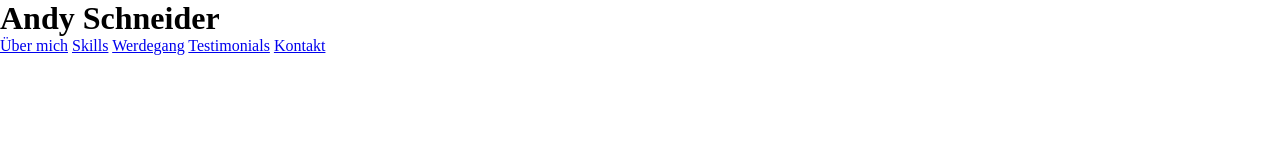
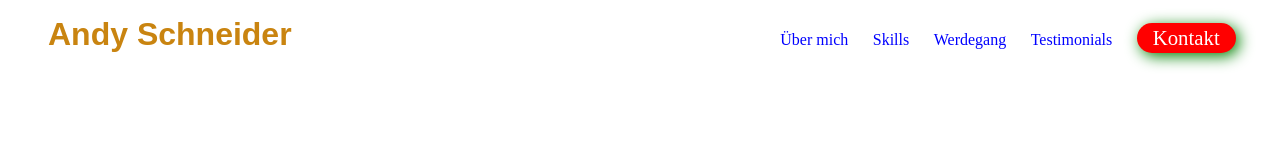
Before and after one commit to aschneiderbuch/07_Tag_Lev1_3_css_vertiefung_flexbox_portfolio, a plain HTML site: page index.html in a window 1280 px wide. Drawn offline with Linux system fonts and the light colour scheme; a web font is replaced by a local one.

Commit message:
StyleKontaktButtonBeginn

```diff
--- a/assets/css/style.css
+++ b/assets/css/style.css
@@ -5,13 +5,13 @@ font-family: Radio Canada, sans-serif;
 */
 
 
-*{
+* {
     margin: 0;
     padding: 0;
     box-sizing: border-box;
 }
 
-html{
+html {
     font-size: 16px;
 }
 
@@ -19,6 +19,7 @@ html{
     font-family: Radio Canada;
     src: url("../fonts/Radio_Canada/RadioCanada-Italic-VariableFont_wdth\,wght.ttf");
 }
+
 /*
 h1{
 font-family: Radio Canada, sans-serif;
@@ -65,3 +66,41 @@ margin: 1rem;
 h1 breite geben
 
  */
+
+
+header {
+    display: flex;
+    align-items: baseline;
+    justify-content: space-between;
+
+}
+
+h1 {
+    font-family: Radio Canada, sans-serif;
+    margin:  1rem 0 0 3rem;
+    color: rgb(201, 132, 16);
+}
+
+nav{
+    margin-right: 2rem;
+    width: 30rem;
+    display: flex;
+    justify-content:space-around;
+    align-items: baseline;
+}
+
+nav a{
+    color: blue;
+    text-decoration: none;
+/*     margin-right: 2rem; */
+/* so geht der Abstandstand zwischen allen a   - aber mit flex versuchen */
+}
+
+.kontakt{
+    background-color: red;
+    color: white;
+    font-size: 1.3rem;
+    border-radius: 1rem;
+    padding: 0.2rem 1rem 0.2rem 1rem;
+    box-shadow: 0.2rem 0.2rem 0.9rem green;
+}
--- a/index.html
+++ b/index.html
@@ -13,9 +13,9 @@
 
     <header>
 
-        <h1 class="logo">Andy Schneider</h1>
+        <h1>Andy Schneider</h1>
 
-        <nav class="nav">
+        <nav >
             <a class="alink ubermich " href="./assets/html/Über mich.html">Über mich</a>
             <a class="alink skills" href="./assets/html/Skills.html">Skills</a>
             <a class="alink werdegang" href="./assets/html/Werdegang.html">Werdegang</a>
```
